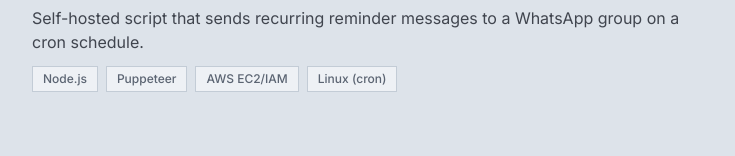
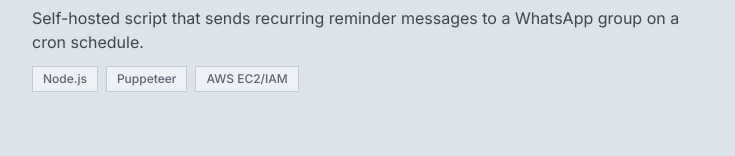
Before and after one commit to rayank906/personal-website, a React (Vite) app: page /projects in a window 1280 px wide. Shown: the part 1006-1162 px from the top of the page, without its empty margins (272-1007 px from the left). Built offline with nearby package versions, Linux system fonts and the light colour scheme.

Commit message:
scheduler edit

```diff
--- a/src/data/projects.js
+++ b/src/data/projects.js
@@ -33,6 +33,6 @@ export const projects = [
     slug: "whatsapp-bot",
     title: "Whatsapp Scheduler",
     description: "Self-hosted script that sends recurring reminder messages to a WhatsApp group on a cron schedule.",
-    tags: ["Node.js", "Puppeteer", "AWS EC2/IAM", "Linux (cron)"],
+    tags: ["Node.js", "Puppeteer", "AWS EC2/IAM"],
   },
 ];
```
